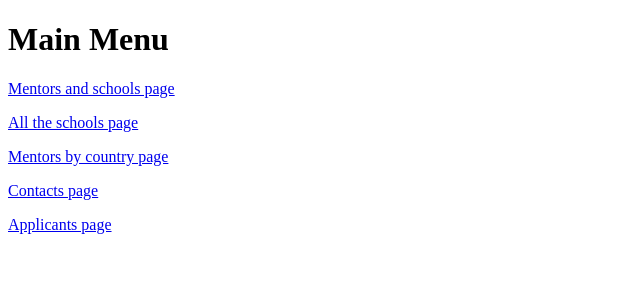
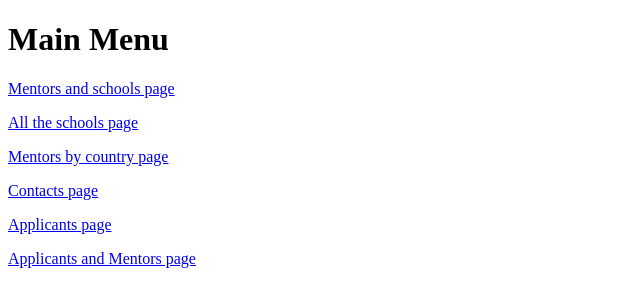
Before and after one commit to gergelyHorvath/application, a Flask app: page / in a window 1280 px wide. Shown: the top 307 px of the page, without its empty margins (0-640 px from the left). Run offline with Flask 2, Linux system fonts and the light colour scheme.

Commit message:
applicantsandmentorspage done, all project requirements met

```diff
--- a/Part2/main.py
+++ b/Part2/main.py
@@ -76,5 +76,20 @@ def applicants():
     return render_template('print_table.html', title=title, header=header, table=table)
 
 
+@app.route('/applicants-and-mentors')
+def applicants_and_mentors():
+    sql_query = """
+    SELECT a.first_name, a.application_code, m.first_name, m.last_name
+        FROM ((applicants a LEFT OUTER JOIN applicants_mentors a_m
+        ON (a.id = a_m.applicant_id))
+            LEFT OUTER JOIN mentors m
+            ON (a_m.mentor_id = m.id))
+    ORDER BY a_m.applicant_id;"""
+    table = dm.run_query(sql_query)
+    title = 'Applicants and mentors page'
+    header = ('Applicant First Name', 'Application Code', 'Mentor First Name', 'Last Name')
+    return render_template('print_table.html', title=title, header=header, table=table)
+
+
 if __name__ == '__main__':
     app.run(debug=True)
--- a/Part2/templates/index.html
+++ b/Part2/templates/index.html
@@ -16,6 +16,7 @@
     <p><a href='/mentors-by-country'>Mentors by country page</p></a>
     <p><a href='/contacts'>Contacts page</p></a>
     <p><a href='/applicants'>Applicants page</p></a>
+    <p><a href='/applicants-and-mentors'>Applicants and Mentors page</p></a>
 </body>
 
 </html>
```
